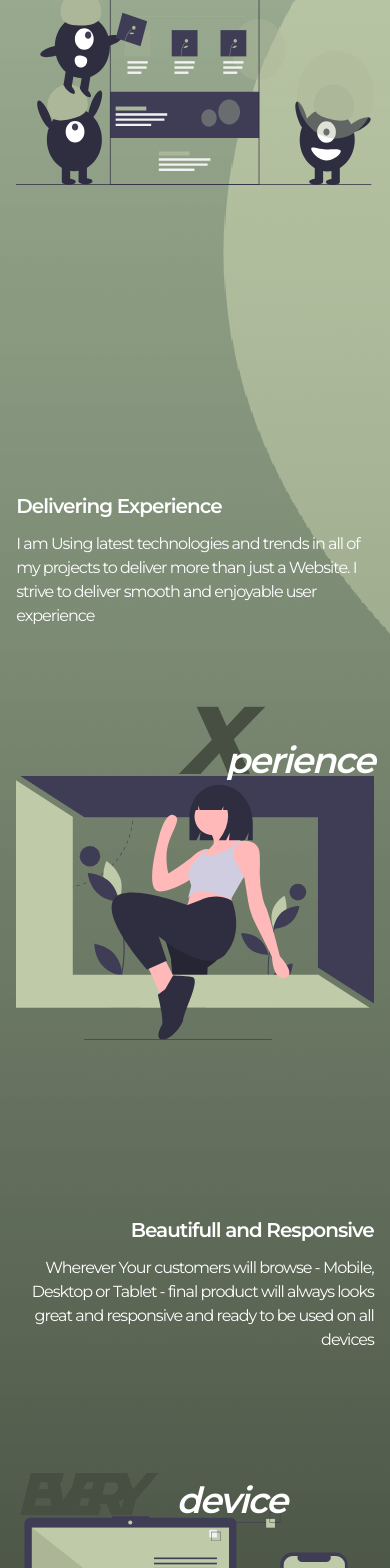
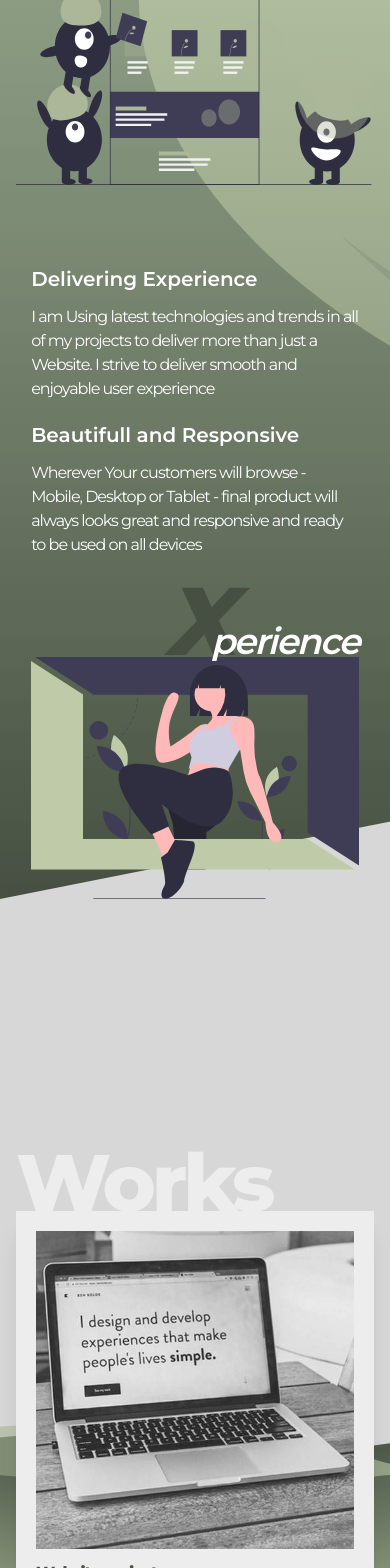
Before and after one commit to MartinKuracka/webmark-react, a React (Create React App) app: page / in a window 390 px wide. Shown: the part 432-2000 px from the top of the page. Built offline with nearby package versions, Linux system fonts and the light colour scheme.

Commit message:
responsiveness adjustments

```diff
--- a/src/containers/contact_section/contact.js
+++ b/src/containers/contact_section/contact.js
@@ -9,8 +9,8 @@ const ContactSection = () => {
 
     return(
         <div className='flex w-full min-h-full justify-center' id='contact'>
-            <div className='flex flex-col w-11/12 max-w-screen-xl mt-20'>
-                <h1 className='w-11/12 max-w-lg text-left'>Contact</h1>
+            <div className='flex flex-col w-11/12 max-w-1024 mt-20'>
+                <h1 className='w-11/12 max-w-500 text-left'>Contact</h1>
                 <div className='flex flex-col lg:flex-row'>
                     <div className='flex w-full justify-around flex-col max-w-lg text-right p-3 bg-secondary'>
                         <h1 className='text-4xl text-primary2 tracking-tighter px-4'>{infomessage}</h1>
--- a/src/containers/coop_section/coop.js
+++ b/src/containers/coop_section/coop.js
@@ -8,7 +8,8 @@ const CoopSection = () => {
         <div className='w-full flex justify-center mt-36' id='coop'>
             <div className='flex flex-col w-full justify-center items-center my-20'>
                 <h1 className='w-11/12 max-w-screen-xl text-right text-primary z-10 mr-10'>Coop</h1>
-                <div className='flex justify-center flex-col w-full max-w-screen-xl bg-secondary  md:flex-row'>
+                <div className='flex justify-center bg-white'>
+                <div className='flex justify-center flex-col w-full max-w-screen-xl md:flex-row lg:w-9/12'>
                     {/* First item */}
                     <div className='flex flex-col w-11/12 md:w-1/4 p-5'>
                         <h2 className='font-bold lg:text-xl text-primary'>Initial consultation</h2>
@@ -34,6 +35,8 @@ const CoopSection = () => {
                         <p className='text-primary text-sm lg:text-base mt-3'>After succesfull build of the project we will make deep review and go through several UX tests together to make sure everything works as intended and project is ready to be released. After this step, there is one last thing to do - put it online and make Your website alive...</p>
                     </div>
                 </div>
+                </div>
+
                 <div className='max-w-screen-xl'>
                     <img className='hidden md:flex' src={CoopImg} alt='coopimg'/>
                 </div>
--- a/src/containers/home_section/home.js
+++ b/src/containers/home_section/home.js
@@ -9,11 +9,12 @@ import './home.css'
 const HeadSection = () => {
     return(
         <>
-        <section className='flex w-full flex-col bg-headerImg items-center image' id='home'>
-            <div className='w-11/12 max-w-screen-xl'>
-                <div className='w-full h-screen flex flex-col lg:flex-row'>
+        <section className='flex w-full flex-col bg-headerImg lg:items-center image' id='home'>
+            <div className='w-11/12 flex flex-col max-w-screen-lg mx-auto items-center'>
+                {/* Home section */}
+                <div className='w-full min-h-screen flex flex-col lg:flex-row lg:justify-center'>
                     <div className='flex flex-col'>
-                        <h1 className='text-3xl font-light mt-24 lg:text-5xl'><span className='text-primary font-extrabold lg:text-9xl'>W</span>elcome To The</h1>
+                        <h1 className='text-3xl font-light mt-24 lg:mt-36 lg:text-5xl'><span className='text-primary font-extrabold lg:text-9xl'>W</span>elcome To The</h1>
                         <h1 className='text-5xl lg:-mt-9 lg:text-8xl'><span className='text-primary font-extrabold lg:text-9xl'>W</span>ebMark</h1>
                         <img className='-mt-3 w-96 lg:w-full' src={Webmark} alt={Webmark}/>
                     </div>
@@ -21,34 +22,23 @@ const HeadSection = () => {
                         <img className='mt-20 lg:mt-44' src={Hero} alt='hero' />
                     </div>
                 </div>
-                <div id='intro'>
-                    <div className='flex flex-col lg:flex-row'>
-                        <div>
-                            <div className='pt-20 w-full mb-32 lg:p-20'>
-                                <h2 className='text-white font-semibold xl:text-2xl text-xl'>Delivering Experience</h2>
-                                <p className='mt-3 z-10 '>I am Using latest technologies and trends in all of my projects to deliver more than just a Website. I strive to deliver smooth and enjoyable user experience</p>
-                            </div>
+                {/* Intro section */}
+                <div className='w-full flex justify-center ' id='intro'>
+                    <div className='w-11/12 max-w-xl flex flex-col lg:flex-row lg:items-center lg:justify-center mx-auto'>
+                        <div className='pt-10 lg:w-1/2 lg:text-right mt-10'>
+                            <b className='text-white font-semibold lg:text-3xl text-xl'>Delivering Experience</b>
+                            <p className='mt-3 z-10 lg:text-xl mb-5'>I am Using latest technologies and trends in all of my projects to deliver more than just a Website. I strive to deliver smooth and enjoyable user experience</p>
+                            <b className='text-white font-semibold lg:text-3xl text-xl'>Beautifull and Responsive</b>
+                            <p className='mt-3 z-10 lg:text-xl'>Wherever Your customers will browse - Mobile, Desktop or Tablet - final product will always looks great and responsive and ready to be used on all devices</p>
                         </div>
-                        <div>
-                            <div className='w-full flex justify-end lg:p-10 lg:mt-20'>
+                        <div className='lg:w-1/2'>
+                            <div className='flex justify-end lg:p-10 mt-20'>
                                 <span className='absolute font-extrabold italic text-primary mr-36 -mt-16 text-8xl'>X</span>
                                 <span className='absolute font-semibold text-4xl tracking-tighter -mt-4 italic text-white'>perience</span>
                                 <img className='mt-5' src={Experience} alt='experence' />
                             </div>
                         </div>
                     </div>
-                </div>
-                <div className='mt-44'>
-                    <div className='w-full text-right my-32'>
-                        <h2 className='text-white font-semibold text-xl xl:text-2xl mt-20'>Beautifull and Responsive</h2>
-                        <p className='mt-3 z-10'>Wherever Your customers will browse - Mobile, Desktop or Tablet - final product will always looks great and responsive and ready to be used on all devices</p>
-                    </div>
-                    <div className='w-full flex justify-start mt-5'>
-                        <span className='absolute font-extrabold italic text-primary -mt-4 text-6xl'>EVERY</span>
-                        <span className='absolute font-semibold text-4xl tracking-tighter italic ml-40 text-white'>device</span>
-                        <img className='mt-8 mx-auto' src={Responsive} alt='experence' />
-                    </div>
-
                 </div>
             </div>
         </section>
--- a/src/containers/navbar/desktopnavbar.jsx
+++ b/src/containers/navbar/desktopnavbar.jsx
@@ -5,7 +5,7 @@ const DesktopNavbar = () => {
     return(
         <>
         <div className='w-full h-14 bg-primary fixed hidden md:inline-flex justify-center z-20'>
-            <div className='w-11/12 max-w-screen-xl justify-between inline-flex'>
+            <div className='w-11/12 max-w-xl justify-between inline-flex'>
                 <div className='flex'>
                     <img className='h-6 my-auto m-4' src={Logo} alt='logo'/>
                 </div>
--- a/src/containers/works_section/content_slider/templates/templates.jsx
+++ b/src/containers/works_section/content_slider/templates/templates.jsx
@@ -59,7 +59,7 @@ const Templates = () => {
                         <div className='flex flex-col '>
                             <h2 className='text-primary lg:text-xl font-bold mt-3 lg:mt-0' title='srdcofka' target='_blank' rel="noreferrer" >GoodBoy</h2>
                             <p className='text-primary text-sm'>Dog support charity sample form for contributions</p>
-                            <h2 className='text-primary text-xl font-bold mt-4'>Technology used</h2>
+                            <h2 className='text-primary lg:text-xl font-bold mt-4'>Technology used</h2>
                             <p className='text-primary text-sm'>HTML, CSS, JS, React, Redux, React Hooks, API</p>
                         </div>
                         <div className='mt-5 flex justify-between'>
@@ -79,7 +79,7 @@ const Templates = () => {
                         <div className='flex flex-col '>
                             <h2 className='text-primary lg:text-xl font-bold mt-3 lg:mt-0' target='_blank' rel="noreferrer" >Animations</h2>
                             <p className='text-primary text-sm'>Modern animations demo on a template page</p>
-                            <h2 className='text-primary text-xl font-bold mt-4'>Technology used</h2>
+                            <h2 className='text-primary lg:text-xl font-bold mt-4'>Technology used</h2>
                             <p className='text-primary text-sm'>HTML, CSS, JS, Tailwinds, AOS Animate on Scroll</p>
                         </div>
                         <div className='mt-5 flex justify-between'>
--- a/src/containers/works_section/works.js
+++ b/src/containers/works_section/works.js
@@ -28,7 +28,7 @@ const WorksSection = () => {
     }
 
     return(
-        <div className='w-full h-screen min-h-screen bg-works mt-44'>
+        <div className='w-full h-auto min-h-screen bg-works mt-44'>
             <section className='flex w-11/12 max-w-screen-xl flex-col items-center mx-auto' id='works'>
                 <div className='flex w-full max-w-540 justify-center'>
                     <div className='flex w-full justify-start'>
--- a/tailwind.config.js
+++ b/tailwind.config.js
@@ -38,7 +38,9 @@ module.exports = {
        maxWidth: {
          '500': '500px',
          '540': '540px',
-         '1024': '1024px'
+         '1024': '1024px',
+         'xl': '1280px',
+         'lg': '32rem'
        }
     },
     variants: {
```
Also changed, not shown: src/containers/about_section/about.js (+6 -6 lines).
